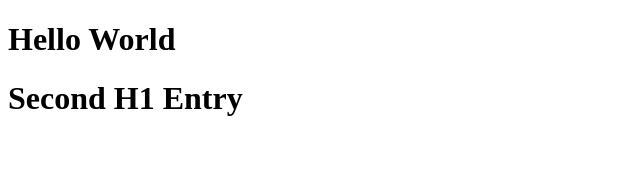
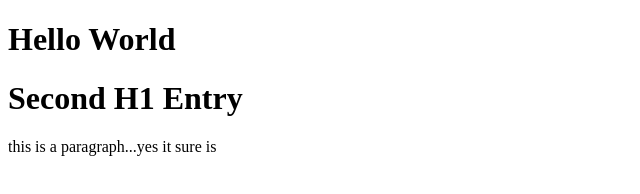
Before and after one commit to K00143009/WebDevelopment, a plain HTML site: page index.html in a window 1280 px wide. Shown: the whole page, without its empty margins (0-640 px from the left). Drawn offline with Linux system fonts and the light colour scheme.

Commit message:
Adding Index 3

```diff
--- a/index.html
+++ b/index.html
@@ -7,6 +7,7 @@
     <body>
         <h1>Hello World</h1>
         <h1>Second H1 Entry</h1>
+        <p>this is a paragraph...yes it sure is</p>
 
 
 
```
